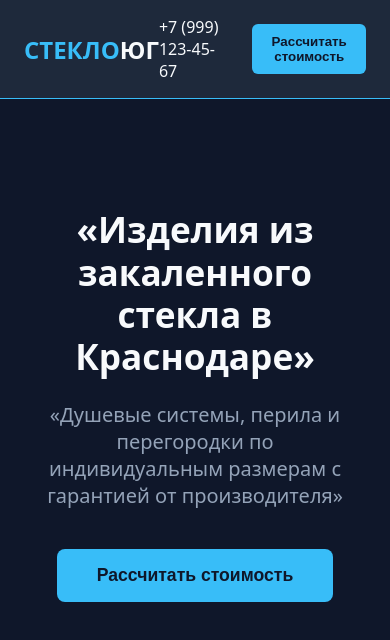
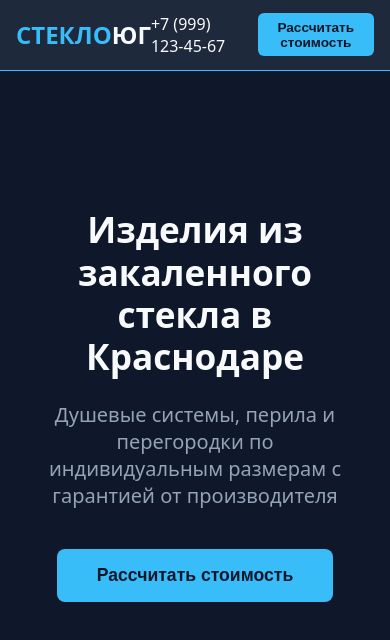
Before and after one commit to alixan99/glass_south, a Vue app: page / in a window 390 px wide. Shown: the top 640 px of the page. Built offline with nearby package versions, Linux system fonts and the light colour scheme.

Commit message:
Refactor: move AppHeader media queries inline using SCSS nesting

```diff
--- a/src/components/AppHeader.vue
+++ b/src/components/AppHeader.vue
@@ -2,18 +2,14 @@
   <header class="site-header">
     <div class="header-container">
       <!-- Логотип -->
-      <div class="logo">
-        <span class="logo-accent">Стекло</span>Юг
-      </div>
+      <div class="logo"><span class="logo-accent">Стекло</span>Юг</div>
 
       <!-- Контакты -->
       <div class="header-contacts">
         <a href="tel:+79991234567" class="phone-link">
           <span class="phone-number">+7 (999) 123-45-67</span>
         </a>
-        <button class="callback-btn">
-          Рассчитать стоимость
-        </button>
+        <button class="callback-btn">Рассчитать стоимость</button>
       </div>
     </div>
   </header>
@@ -33,8 +29,6 @@
   background-color: #1e293b; /* Темно-серый фон */
   border-bottom: 1px solid #38bdf8; /* Голубая неоновая полоса снизу */
   z-index: 1000;
-}
-
   .header-container {
     max-width: 1200px;
     margin: 0 auto;
@@ -42,31 +36,27 @@
     display: flex;
     justify-content: space-between;
     align-items: center;
+    @media (max-width: 640px) {
+      padding: 0.8rem 1rem;
     }
-
     .logo {
       font-size: 1.5rem;
       font-weight: 700;
       text-transform: uppercase;
       color: #f8fafc;
-}
-
-.logo-accent {
+      &-accent {
         color: #38bdf8; /* Выделяем слово Стекло голубым */
       }
-
+    }
     .header-contacts {
       display: flex;
       align-items: center;
       gap: 1.5rem;
-}
-
       .phone-link {
         color: #f8fafc;
         text-decoration: none;
         font-weight: 500;
       }
-
       .callback-btn {
         background-color: #38bdf8;
         color: #0f172a;
@@ -76,9 +66,15 @@
         font-weight: 600;
         cursor: pointer;
         transition: background-color 0.2s;
+        @media (max-width: 640px) {
+          padding: 0.4rem 0.8rem;
+          font-size: 0.85rem;
         }
-
-.callback-btn:hover {
+        &:hover {
           background-color: #0ea5e9; /* Темнеет при наведении */
         }
+      }
+    }
+  }
+}
 </style>
--- a/src/components/HeroSection.vue
+++ b/src/components/HeroSection.vue
@@ -2,11 +2,11 @@
   <section class="hero">
     <div class="hero-content">
       <h1 class="hero-content_header">
-        «Изделия из закаленного стекла в Краснодаре»
+        Изделия из закаленного стекла в Краснодаре
       </h1>
       <p>
-        «Душевые системы, перила и перегородки по индивидуальным размерам с
-        гарантией от производителя»
+        Душевые системы, перила и перегородки по индивидуальным размерам с
+        гарантией от производителя
       </p>
       <button @click="console.log('Клик сработал!')" class="hero-btn">
         Рассчитать стоимость
```
Lines whose indentation alone changed are shown as unchanged.
